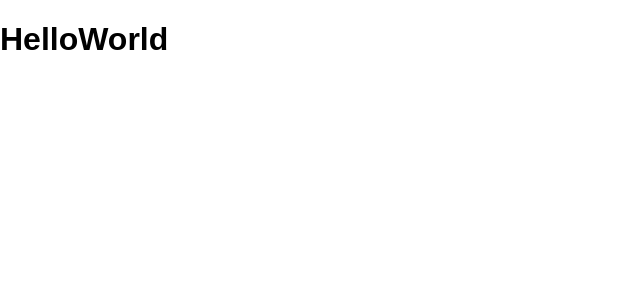
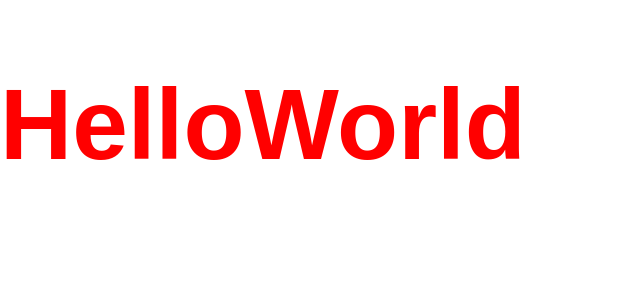
Before and after one commit to buzheng1949/buzhengreact, a React (Create React App) app: page / in a window 1280 px wide. Shown: the top 300 px of the page, without its empty margins (0-640 px from the left). Built offline with nearby package versions, Linux system fonts and the light colour scheme; the HTML template or start-up script is replaced by a standard one.

Commit message:
feat:组件增加样式

```diff
--- a/src/HelloWorld.js
+++ b/src/HelloWorld.js
@@ -7,8 +7,12 @@ import React, { Component } from 'react';
 
 class HelloWorld extends Component{
     render(){
+        var myStyle = {
+            fontSize: 100,
+            color: '#FF0000'
+        };
         return (
-            <h1>HelloWorld</h1>
+            <h1 style={myStyle}>HelloWorld</h1>
         )
     }
 }
```
